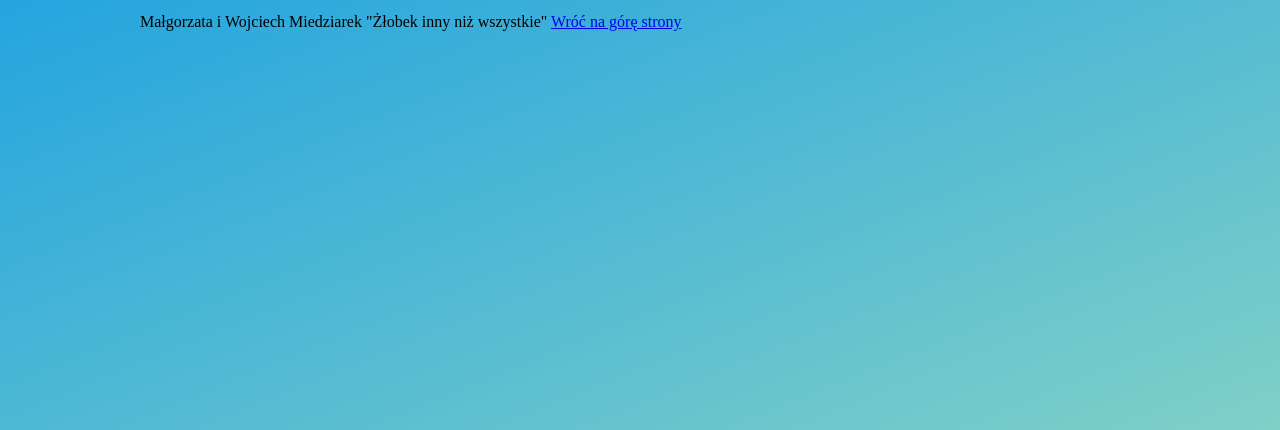
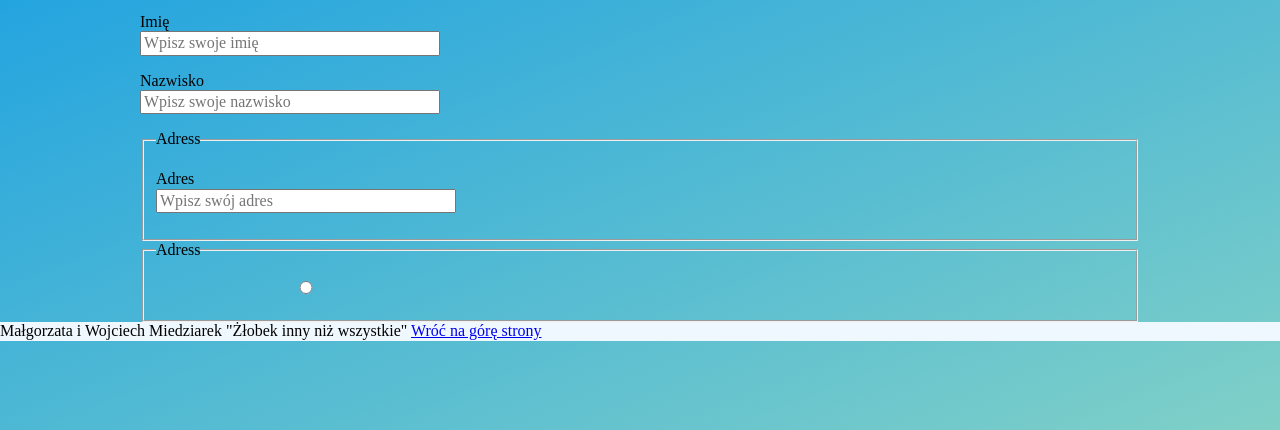
Before and after one commit to WojciechMiedziarek/homepage, a plain HTML site: page kontakt.html in a window 1280 px wide. Shown: the part 370-800 px from the top of the page. Drawn offline with Linux system fonts and the light colour scheme.

Commit message:
30.11.22-formularze

```diff
--- a/kontakt.html
+++ b/kontakt.html
@@ -12,26 +12,29 @@
   <body class="body">
     <header>
       <nav class="navigation">
-        <a class="navigation__link navigation__link--index" href="index.html">Strona główna</a>
+        <a class="navigation__link navigation__link--index" href="index.html"
+          >Strona główna</a
+        >
         <a class="navigation__link" href="o-nas.html">O nas</a>
         <a class="navigation__link" href="organizacja-pracy.html"
-          >Organizacja pracy</a>
+          >Organizacja pracy</a
+        >
         <a class="navigation__link" href="nasze-zobowiazanie.html"
-          >Nasze zobowiązanie</a>
+          >Nasze zobowiązanie</a
+        >
         <a class="navigation__link" href="cennik.html">Cennik</a>
         <a class="navigation__link" href="kontakt.html">Kontakt</a>
       </nav>
     </header>
+
     <main class="main">
       <header class="header__main">
-
         <img
-        class="header__main--photo"
-        src="nowe_logo.jpg"
-        alt="Logo Naprawdę Blisko. Logo kolorowych stópek."/>
+          class="header__main--photo"
+          src="nowe_logo.jpg"
+          alt="Logo Naprawdę Blisko. Logo kolorowych stópek."
+        />
       </header>
-
-
       <section>
         <h1 class="section__title">Kontakt</h1>
 
@@ -39,8 +42,47 @@
           Nr tel 111-222-333 <br />
           Mail: jatonie@gmail.com
         </p>
+
       </section>
+
+
+
+      <form class="form">
+        <p>
+          <label for="firstName">Imię</label>
+          <input class="form__input" placeholder="Wpisz swoje imię" type="text" name="firstName" id="firstName" />
+        </p>
+
+
+        <p>
+          <label for="surname">Nazwisko</label>
+          <input class="form__input" placeholder="Wpisz swoje nazwisko" name="surname" id="surname" />
+        </p>
+      </form>
+
+      <fieldset class="form">
+        <legend>
+          Adress </legend>
+          <p>
+            <label for="adress">Adres</label>
+            <input class="form__input" placeholder="Wpisz swój adres" name="adres" id="adres" />
+          </p>
+      </fieldset>
+
+
+
+      <fieldset class="form">
+        <legend>
+          Adress </legend>
+          <p>
+
+            <input class="form__input" type="radio" placeholder="Wpisz swój adres" name="adres" id="adres" />
+          </p>
+      </fieldset>
+
+
     </main>
+
     <footer class="footer">
       Małgorzata i Wojciech Miedziarek "Żłobek inny niż wszystkie"
       <a href="#top">Wróć na górę strony</a>
--- a/style.css
+++ b/style.css
@@ -9,7 +9,8 @@ html {
   background-color: #0093E9;
   background-image: linear-gradient(158deg, #0093E9 0%, #80D0C7 100%);
  background-attachment: fixed;
-  ;
+
+  height: 100%;
 }
 
 .main__header {
@@ -78,7 +79,20 @@ margin: 0 auto;
 }
 
 .footer{
-  max-width: 1000px;
-  margin: 0 auto;
+
+  bottom:0;
+  width:100%;
+ margin-bottom: 16px;
+
+background-color: aliceblue;
 
 }
+.form{
+
+}
+
+.form__input{
+ display: block;
+ width: 300px;
+
+}
```
Also changed, not shown: index.html (+3 -2 lines), nasze-zobowiazanie.html (+1 -1 lines), organizacja-pracy.html (+1 -1 lines).
